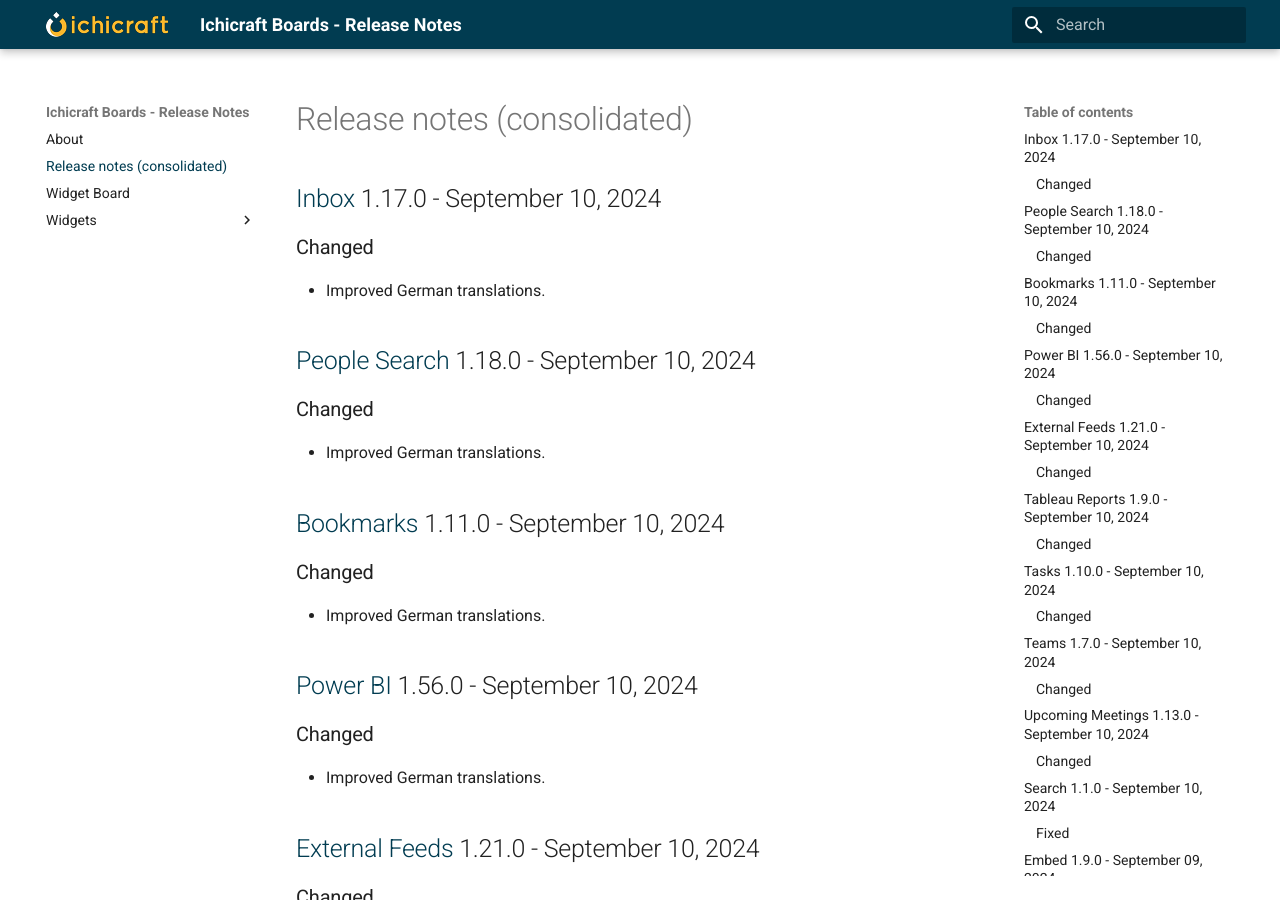
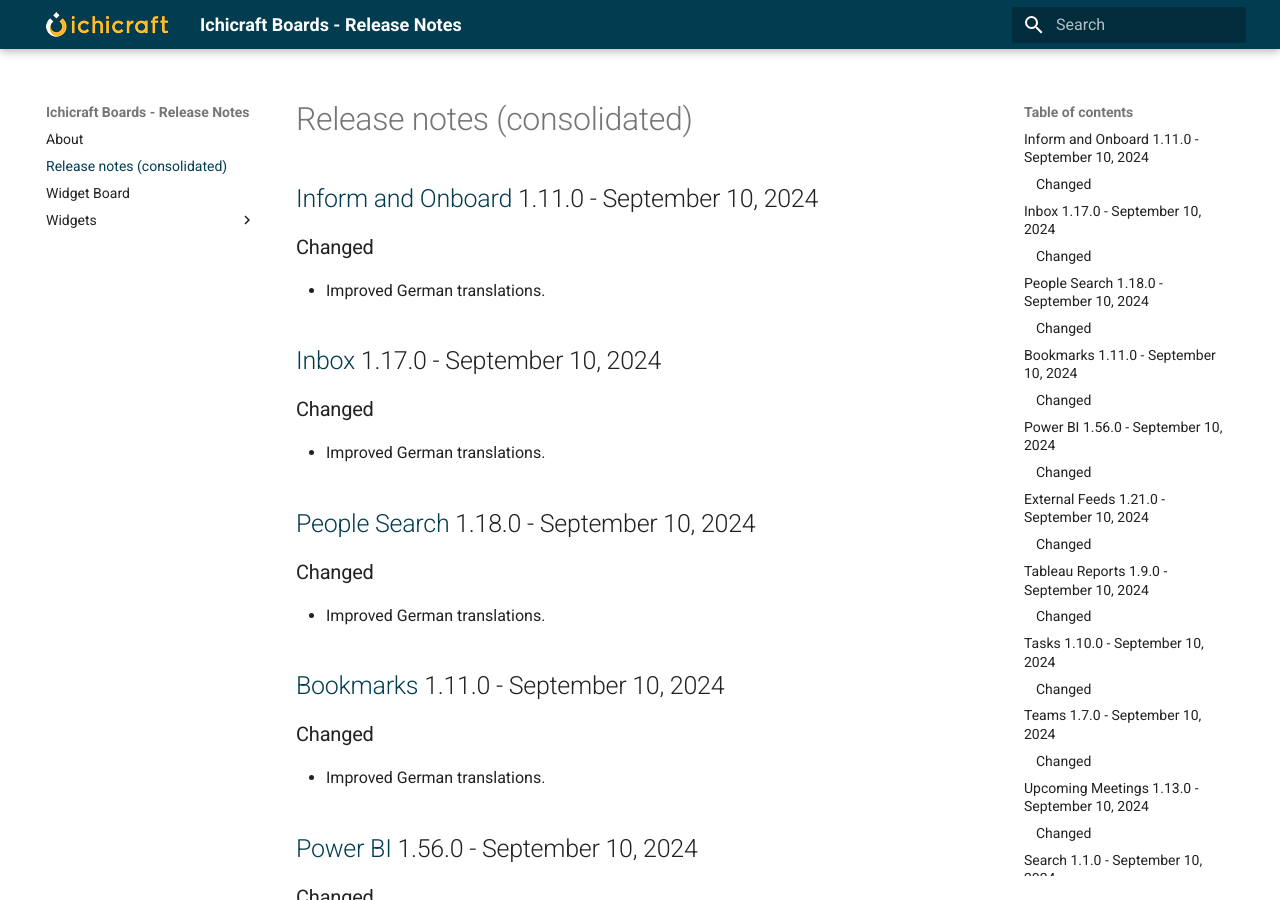
Before and after one commit to ichicraft/widgets-docs, an MkDocs documentation site: the page built from docs/Release-notes-(consolidated).md, in a window 1280 px wide and 900 px high. Built offline with MkDocs 1.6.1 and Material for MkDocs 9.7.7, drawn with Linux system fonts in a browser that asks for light colours.

Commit message:
Release notes updated by BuildService

```diff
--- a/docs/Release-notes-(consolidated).md
+++ b/docs/Release-notes-(consolidated).md
@@ -1,3 +1,8 @@
+## [Inform and Onboard](./Widgets/Inform and Onboard.md) 1.11.0 - September 10, 2024
+
+### Changed
+- Improved German translations.
+
 ## [Inbox](./Widgets/Inbox.md) 1.17.0 - September 10, 2024
 
 ### Changed
--- a/docs/Widgets/Inform and Onboard.md
+++ b/docs/Widgets/Inform and Onboard.md
@@ -1,3 +1,8 @@
+## 1.11.0 - September 10, 2024
+
+### Changed
+- Improved German translations.
+
 ## 1.10.0 - May 15, 2024
 
 ### Added
```
